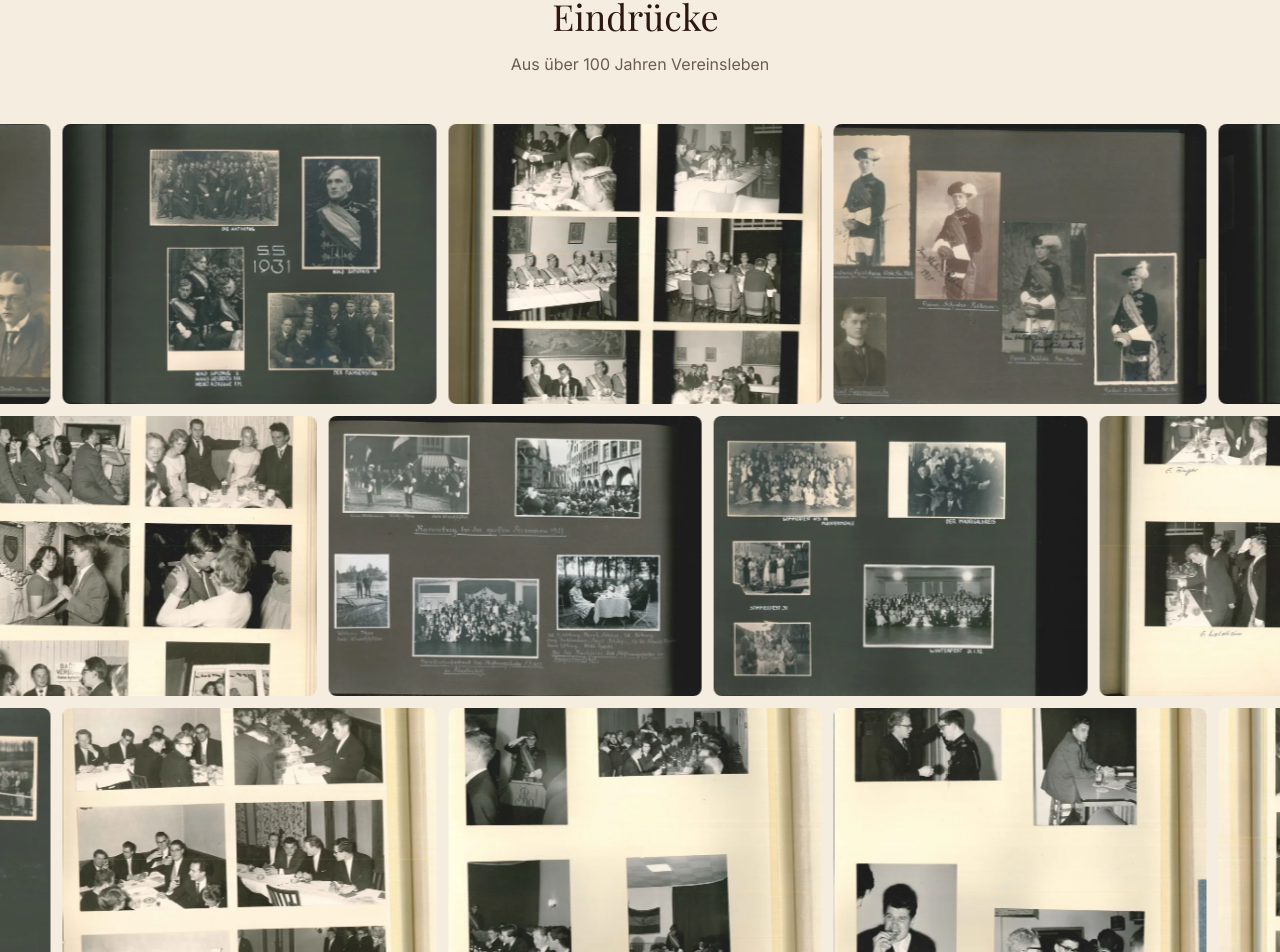
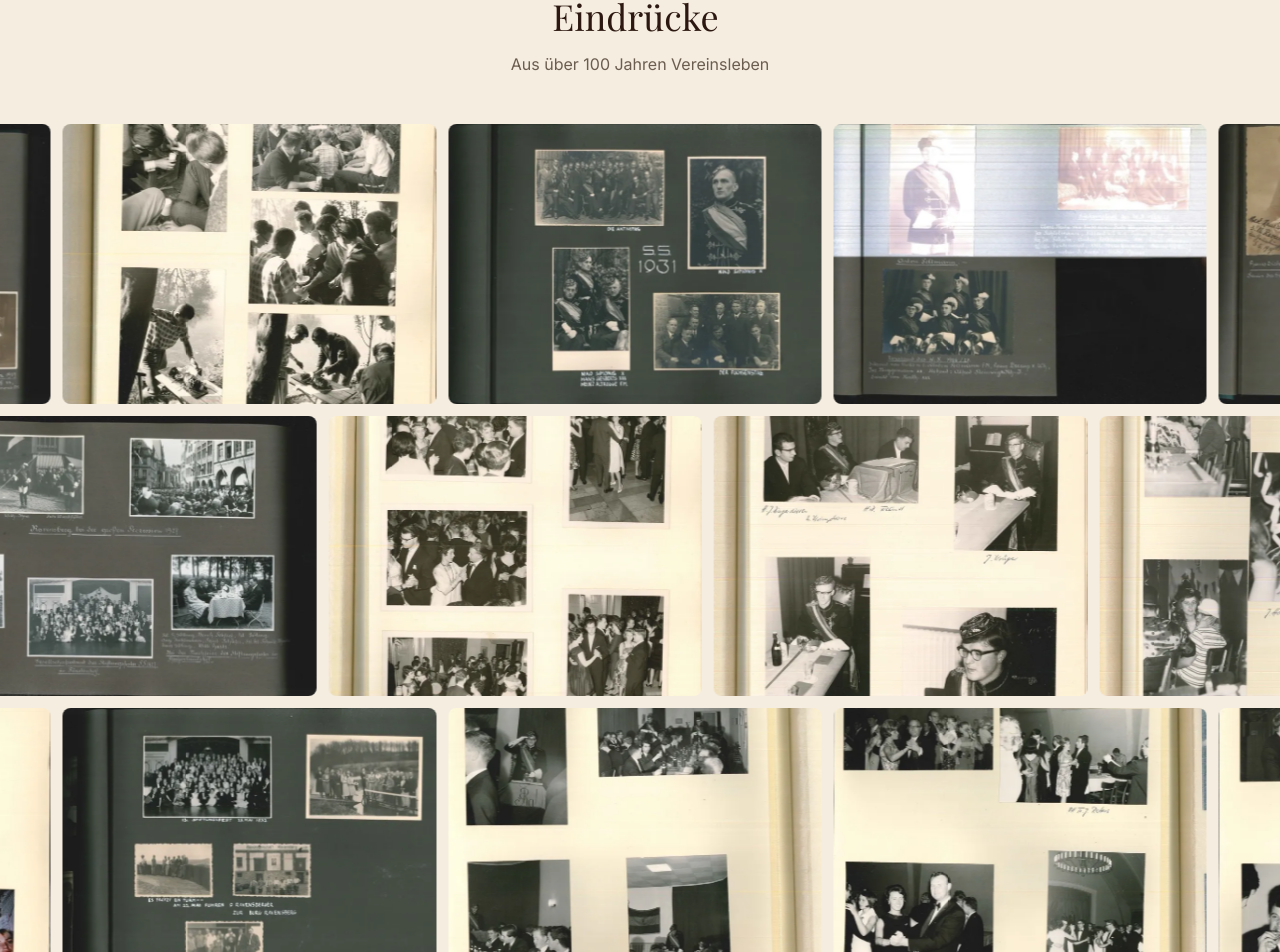
Before and after one commit to yungweng/ravensberg, a Next.js app: page / in a window 1280 px wide. Shown: the part 7857-8809 px from the top of the page. Built offline with nearby package versions, Linux system fonts and the light colour scheme; a web font is replaced by a local one.

Commit message:
feat: randomize carousel image order on each page load

```diff
--- a/src/components/EinblickeCarousel.tsx
+++ b/src/components/EinblickeCarousel.tsx
@@ -1,7 +1,7 @@
 "use client";
 
 import Image from "next/image";
-import { useState } from "react";
+import { useState, useEffect } from "react";
 import { useReducedMotion } from "framer-motion";
 import {
   einblickeRow1,
@@ -71,15 +71,29 @@
   );
 }
 
+function shuffle<T>(array: T[]): T[] {
+  const shuffled = [...array];
+  for (let i = shuffled.length - 1; i > 0; i--) {
+    const j = Math.floor(Math.random() * (i + 1));
+    [shuffled[i], shuffled[j]] = [shuffled[j], shuffled[i]];
+  }
+  return shuffled;
+}
+
 export function EinblickeCarousel() {
   const [lightbox, setLightbox] = useState<EinblickeImage | null>(null);
+  const [rows, setRows] = useState([einblickeRow1, einblickeRow2, einblickeRow3]);
+
+  useEffect(() => {
+    setRows([shuffle(einblickeRow1), shuffle(einblickeRow2), shuffle(einblickeRow3)]);
+  }, []);
 
   return (
     <>
       <div className="w-screen relative left-1/2 -translate-x-1/2 flex flex-col gap-3">
-        <MarqueeRow images={einblickeRow1} onImageClick={setLightbox} />
-        <MarqueeRow images={einblickeRow2} reverse onImageClick={setLightbox} />
-        <MarqueeRow images={einblickeRow3} onImageClick={setLightbox} />
+        <MarqueeRow images={rows[0]} onImageClick={setLightbox} />
+        <MarqueeRow images={rows[1]} reverse onImageClick={setLightbox} />
+        <MarqueeRow images={rows[2]} onImageClick={setLightbox} />
       </div>
 
       <Lightbox
```
